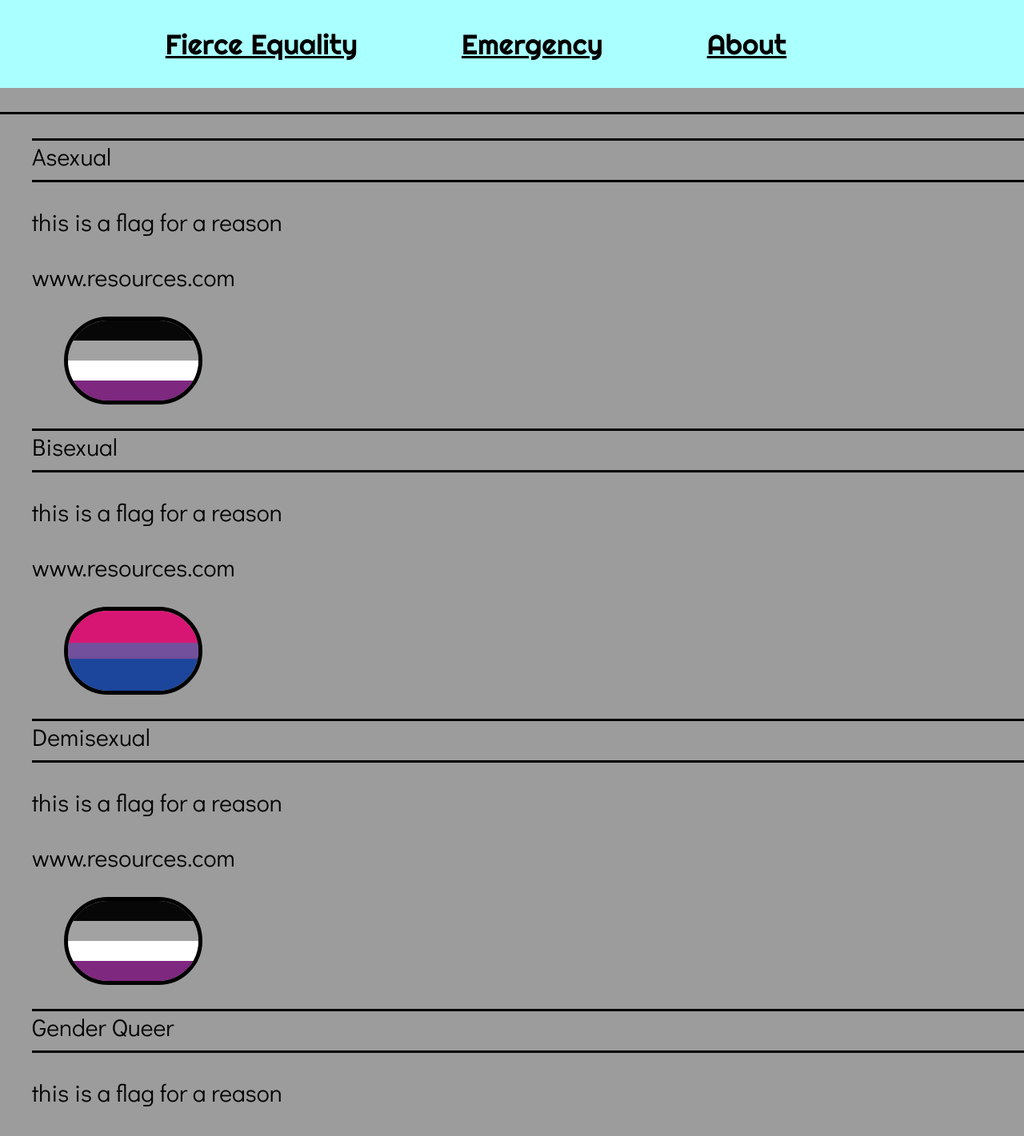
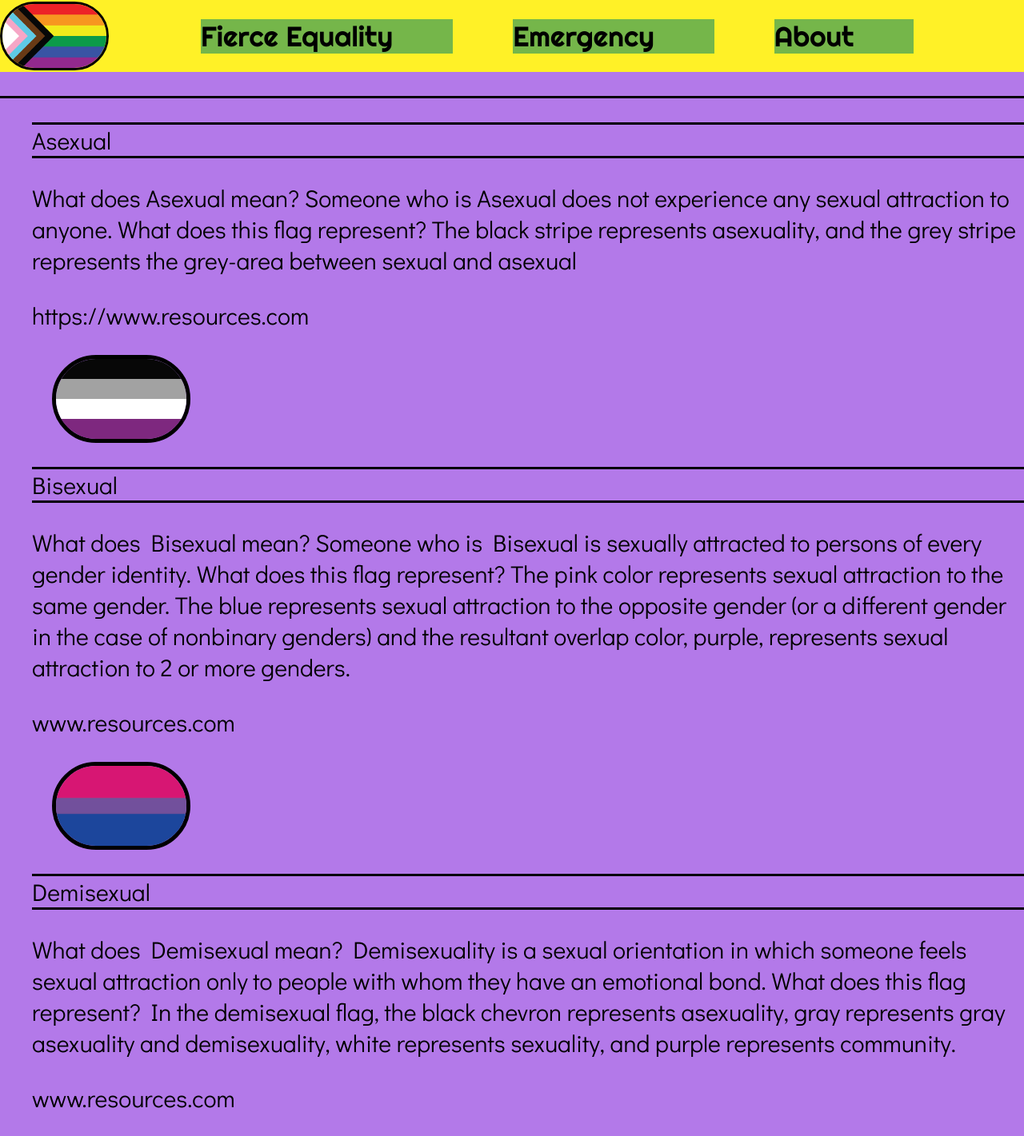
Before and after one commit to sulledy221/FierceEquality2.0, a React (Create React App) app: page / in a window 1280 px wide. Shown: the top 1421 px of the page at 80% size. Built offline with nearby package versions, Linux system fonts and the light colour scheme.

Commit message:
all of the flags title, image and description are complete and on the page

```diff
--- a/src/App.js
+++ b/src/App.js
@@ -1,13 +1,11 @@
-import Footer from "./components/Footer";
 import NavBar from "./components/NavBar";
 import HomePage from "./components/HomePage";
 
 function App() {
   return (
-    <div className="App">
+    <div>
       <NavBar />
       <HomePage />
-      <Footer />
     </div>
   );
 }
--- a/src/components/Flags.jsx
+++ b/src/components/Flags.jsx
@@ -5,7 +5,7 @@ export default function Flags() {
     <li key={item.alt}>
       <p className="list-flag">{item.title}</p>
       <p>{item.desc}</p>
-      <p>{item.reso}</p>
+      <p>{item.url}</p>
       <img src={item.src} alt={item.alt} className="img-flag" />
     </li>
   ));
--- a/src/components/Footer.jsx
+++ /dev/null
@@ -1,12 +0,0 @@
-import React from "react";
-import "./all.css";
-
-export default function Footer() {
-  return (
-    <div>
-      <footer className="footer">
-        im just a footer... i need no sympathy...
-      </footer>
-    </div>
-  );
-}
--- a/src/components/NavBar.jsx
+++ b/src/components/NavBar.jsx
@@ -6,6 +6,7 @@ export default function NavBar() {
   return (
     <BrowserRouter>
       <div className="link-div">
+        <img src="/assets/FLAGS/progress.png" alt="" className="nav-img" />
         <li className="link">
           <Link className="link" to="/homepage">
             Fierce Equality
--- a/src/components/all.css
+++ b/src/components/all.css
@@ -6,7 +6,7 @@ body {
 }
 
 * {
-  background-color: rgb(156, 156, 156);
+  background-color: rgb(179, 121, 233);
   font-family: "Didact Gothic", sans-serif;
   font-size: 30px;
 }
@@ -15,28 +15,26 @@ body {
 
 .link {
   color: rgb(0, 0, 0);
-  margin-right: 45px;
+  margin-right: 75px;
   font-size: 35px;
   font-family: "Righteous", cursive;
-  background-color: rgb(170, 255, 255);
-  padding: 10px;
+  background-color: rgb(117, 182, 74);
   list-style-type: none;
+  text-decoration: none;
 }
 
 .link-div {
   display: flex;
   align-items: center;
-  justify-content: center;
-  background-color: rgb(170, 255, 255);
-  height: 110px;
-  width: 100%;
+  background-color: rgb(255, 241, 39);
+  height: 90px;
 }
 
 .img-flag {
   height: 100px;
   display: flex;
   margin-top: 30px;
-  margin-left: 40px;
+  margin-left: 25px;
   border: 5px solid;
   border-radius: 100px;
 }
@@ -45,14 +43,13 @@ body {
   list-style-type: none;
   justify-content: center;
   border-bottom: 3px solid;
-  padding-bottom: 10px;
   border-top: 3px solid;
 }
 
-/* Home page */
-
-.footer {
-  padding-top: 100%;
-  font-size: 25px;
-  color: aliceblue;
+.nav-img {
+  height: 80px;
+  display: flex;
+  margin-right: 115px;
+  border: 3px solid;
+  border-radius: 100px;
 }
--- a/src/components/flagdata.js
+++ b/src/components/flagdata.js
@@ -3,84 +3,77 @@ export const flagData = [
     src: "/assets/FLAGS/Asexual.jpeg",
     title: "Asexual",
     alt: "Asexual Pride Flag",
-    desc: "this is a flag for a reason",
-    reso: "www.resources.com",
+    desc: "What does Asexual mean? Someone who is Asexual does not experience any sexual attraction to anyone. What does this flag represent? The black stripe represents asexuality, and the grey stripe represents the grey-area between sexual and asexual",
+    url: "https://www.resources.com",
   },
   {
     src: "/assets/FLAGS/Bisexual.jpeg",
     title: "Bisexual",
     alt: "Bisexual Pride Flag",
-    desc: "this is a flag for a reason",
-    reso: "www.resources.com",
+    desc: "What does Bisexual mean? Someone who is Bisexual is sexually attracted to persons of every gender identity. What does this flag represent? The pink color represents sexual attraction to the same gender. The blue represents sexual attraction to the opposite gender (or a different gender in the case of nonbinary genders) and the resultant overlap color, purple, represents sexual attraction to 2 or more genders.",
+    url: "www.resources.com",
   },
   {
-    src: "/assets/FLAGS/Asexual.jpeg",
+    src: "/assets/FLAGS/Demisexual.jpeg",
     title: "Demisexual",
-    alt: "Asexual Pride Flag",
-    desc: "this is a flag for a reason",
-    reso: "www.resources.com",
+    alt: "Demisexual Pride Flag",
+    desc: "What does Demisexual mean? Demisexuality is a sexual orientation in which someone feels sexual attraction only to people with whom they have an emotional bond. What does this flag represent? In the demisexual flag, the black chevron represents asexuality, gray represents gray asexuality and demisexuality, white represents sexuality, and purple represents community.",
+    url: "www.resources.com",
   },
   {
-    src: "/assets/FLAGS/Asexual.jpeg",
-    title: "Gender Queer",
-    alt: "Asexual Pride Flag",
-    desc: "this is a flag for a reason",
-    reso: "www.resources.com",
+    src: "/assets/FLAGS/Intersex.jpeg",
+    title: "Intersex",
+    alt: "Intersex Pride Flag",
+    desc: "What does Intersex mean? a variety of situations in which a person is born with reproductive or sexual anatomy that doesn't fit the boxes of “female” or “male. What does this flag represent? The circle is described as unbroken and unornamented, symbolizing wholeness and completeness, and their potentialities. They are still fighting for bodily autonomy and genital integrity, and this symbolizes the right to be who and how they want to be.",
+    url: "www.resources.com",
   },
   {
-    src: "/assets/FLAGS/Asexual.jpeg",
-    title: "Intersex",
-    alt: "Asexual Pride Flag",
-    desc: "this is a flag for a reason",
-    reso: "www.resources.com",
+    src: "/assets/FLAGS/Lesbian.png",
+    title: "Lesbian",
+    alt: "Lesbian Pride Flag",
+    desc: "What does Lesbian mean? A lesbian is someone who identifies as a female and is attracted to other identifying females. What does this flag represent? The stripes, from top to bottom, represent 'gender non-conformity' (dark orange), 'independence' (orange), 'community' (light orange), 'unique relationships to womanhood' (white) , 'serenity and peace' (pink), 'love and sex' (dusty pink), and 'femininity' (dark rose).",
+    url: "www.resources.com",
   },
   {
-    src: "/assets/FLAGS/Asexual.jpeg",
-    title: "Lesbian",
-    alt: "Asexual Pride Flag",
-    desc: "this is a flag for a reason",
-    reso: "www.resources.com",
+    src: "/assets/FLAGS/nonbinary.jpeg",
+    title: "Non-binary",
+    alt: "Nonbinary Pride Flag",
+    desc: "What does Non-binary mean? Someone who is non-binary might feel like a mix of genders, or like they have no gender at all. What does this flag represent? Yellow represents people whose gender exists outside the binary, purple represents those whose gender is a mixture of – or between – male and female, black represents people who have no gender, and white represents those who embrace many or all genders.",
+    url: "www.resources.com",
   },
   {
-    src: "/assets/FLAGS/Asexual.jpeg",
-    title: "Nonbinary",
-    alt: "Asexual Pride Flag",
-    desc: "this is a flag for a reason",
-    reso: "www.resources.com",
+    src: "/assets/FLAGS/pan.jpeg",
+    title: "Pansexual",
+    alt: "Pansexual Pride Flag",
+    desc: "What does Pansexual mean? Someone who is Pansexual has a sexual and/or romantic attraction to people regardless of gender. What does this flag represent? The pansexual pride flag is used to indicate that pansexuals have sexual attractions and relationships with people of different genders and sexualities.",
+    url: "www.resources.com",
   },
   {
-    src: "/assets/FLAGS/Asexual.jpeg",
-    title: "Pansexual",
-    alt: "Asexual Pride Flag",
-    desc: "this is a flag for a reason",
-    reso: "www.resources.com",
+    src: "/assets/FLAGS/Polysexual.jpeg",
+    title: "Polysexual",
+    alt: "Polysexual Pride Flag",
+    desc: "What does Polysexual mean? As with ALL sexual orientation and gender identity terms, the exact definition may vary based on who is doing the defining and/or self-identifying. What does this flag represent? The polysexual flag has three stripes, pink representing attraction to women, green representing attraction to non-binary people, and blue representing attraction to men.",
+    url: "www.resources.com",
   },
   {
-    src: "/assets/FLAGS/Asexual.jpeg",
-    title: "Polysexual",
-    alt: "Asexual Pride Flag",
-    desc: "this is a flag for a reason",
-    reso: "www.resources.com",
+    src: "/assets/FLAGS/QPOC.png",
+    title: "QPOC/QTPOC",
+    alt: "QPOC/QTPOC Pride Flag",
+    desc: "What does QPOC mean? Initialisms that stand for queer people of color and/or queer trans people of color. What does this flag represent? The flag represents queer people of color (QPOC) and how the black community and the queer community are often woven together, both currently and in the earliest days of the Queer Liberation Movement. Historically, the raised fist has served as an emblem of solidarity and support as well as an expression of unity, strength, defiance, and resistance. The raised fist was added to the six-striped flag and includes various shades of brown and a white stripe to represent the various colors of the 'human rainbow.'",
+    url: "www.resources.com",
   },
   {
-    src: "/assets/FLAGS/Asexual.jpeg",
-    title: "QPOC",
-    alt: "Asexual Pride Flag",
-    desc: "this is a flag for a reason",
-    reso: "www.resources.com",
+    src: "/assets/FLAGS/rainbow.jpeg",
+    title: "Gay",
+    alt: "Gay Pride Flag",
+    desc: "What does Gay mean? Gay has come to be used as an adjective, and as a noun, referring to the community, practices and cultures associated with homosexuality. What does this flag represent? The rainbow flag is a symbol of lesbian, gay, bisexual, transgender (LGBT) and queer pride and LGBT social movements. Also known as the gay pride flag or LGBT pride flag, the colors reflect the diversity of the LGBT community and the 'spectrum' of human sexuality and gender.",
+    url: "www.resources.com",
   },
   {
-    src: "/assets/FLAGS/Asexual.jpeg",
-    title: "Gay",
-    alt: "Asexual Pride Flag",
-    desc: "this is a flag for a reason",
-    reso: "www.resources.com",
-  },
-  {
-    src: "/assets/FLAGS/Asexual.jpeg",
+    src: "/assets/FLAGS/trans.jpeg",
     title: "Transgender",
-    alt: "Asexual Pride Flag",
-    desc: "this is a flag for a reason",
-    reso: "www.resources.com",
+    alt: "Transgender Pride Flag",
+    desc: "What does Transgender mean? Transgender is a term that includes the many ways that people’s gender identities can be different from the sex they were assigned at birth. What does this flag represent? The two light blue stripes which is the 'traditional' color for 'boys', two pink stripes for 'girls', with a white stripe in the center for those who are transitioning, who feel they have a neutral gender or no gender, and those who are intersex.",
+    url: "www.resources.com",
   },
 ];
```
